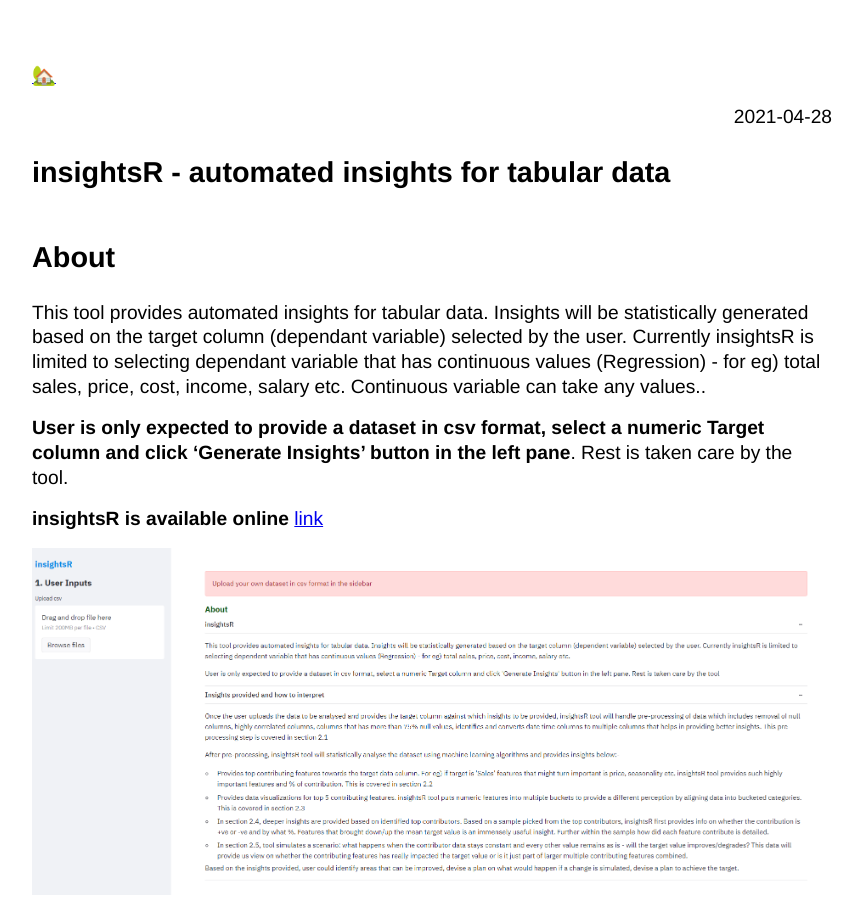
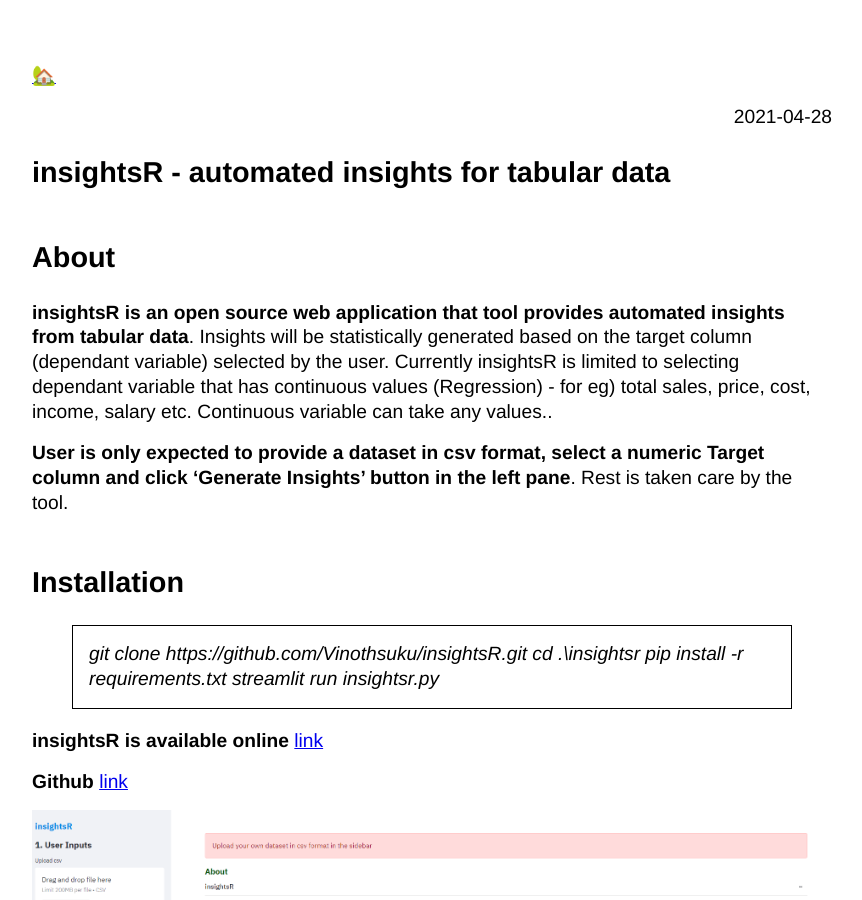
Before and after one commit to Vinothsuku/vinothsuku.github.io, a Jekyll site: the page built from _posts/2021-04-28-insightsr-automated-insights.md, in a window 1280 px wide and 900 px high. Shown: the whole window, without its empty margins (208-1070 px from the left). Built offline with Jekyll 4.4.1, drawn with Linux system fonts in a browser that asks for light colours.

Commit message:
Update 2021-04-28-insightsr-automated-insights.md

```diff
--- a/_posts/2021-04-28-insightsr-automated-insights.md
+++ b/_posts/2021-04-28-insightsr-automated-insights.md
@@ -4,11 +4,19 @@ title: insightsR - automated insights for tabular data
 ---
 
 ## About
-This tool provides automated insights for tabular data. Insights will be statistically generated based on the target column (dependant variable) selected by the user. Currently insightsR is limited to selecting dependant variable that has continuous values (Regression) - for eg) total sales, price, cost, income, salary etc. Continuous variable can take any values..
+**insightsR is an open source web application that tool provides automated insights from tabular data**. Insights will be statistically generated based on the target column (dependant variable) selected by the user. Currently insightsR is limited to selecting dependant variable that has continuous values (Regression) - for eg) total sales, price, cost, income, salary etc. Continuous variable can take any values..
 
 **User is only expected to provide a dataset in csv format, select a numeric Target column and click 'Generate Insights' button in the left pane**. Rest is taken care by the tool.
 
+## Installation
+>git clone https://github.com/Vinothsuku/insightsR.git
+>cd .\insightsr
+>pip install -r requirements.txt
+>streamlit run insightsr.py
+
 **insightsR is available online** [link](https://insightsr.herokuapp.com)
+
+**Github** [link](https://github.com/Vinothsuku/insightsR)
 
 <img alt="Homepage" src="../assets/img/insightsr/Home.png">
 
```
